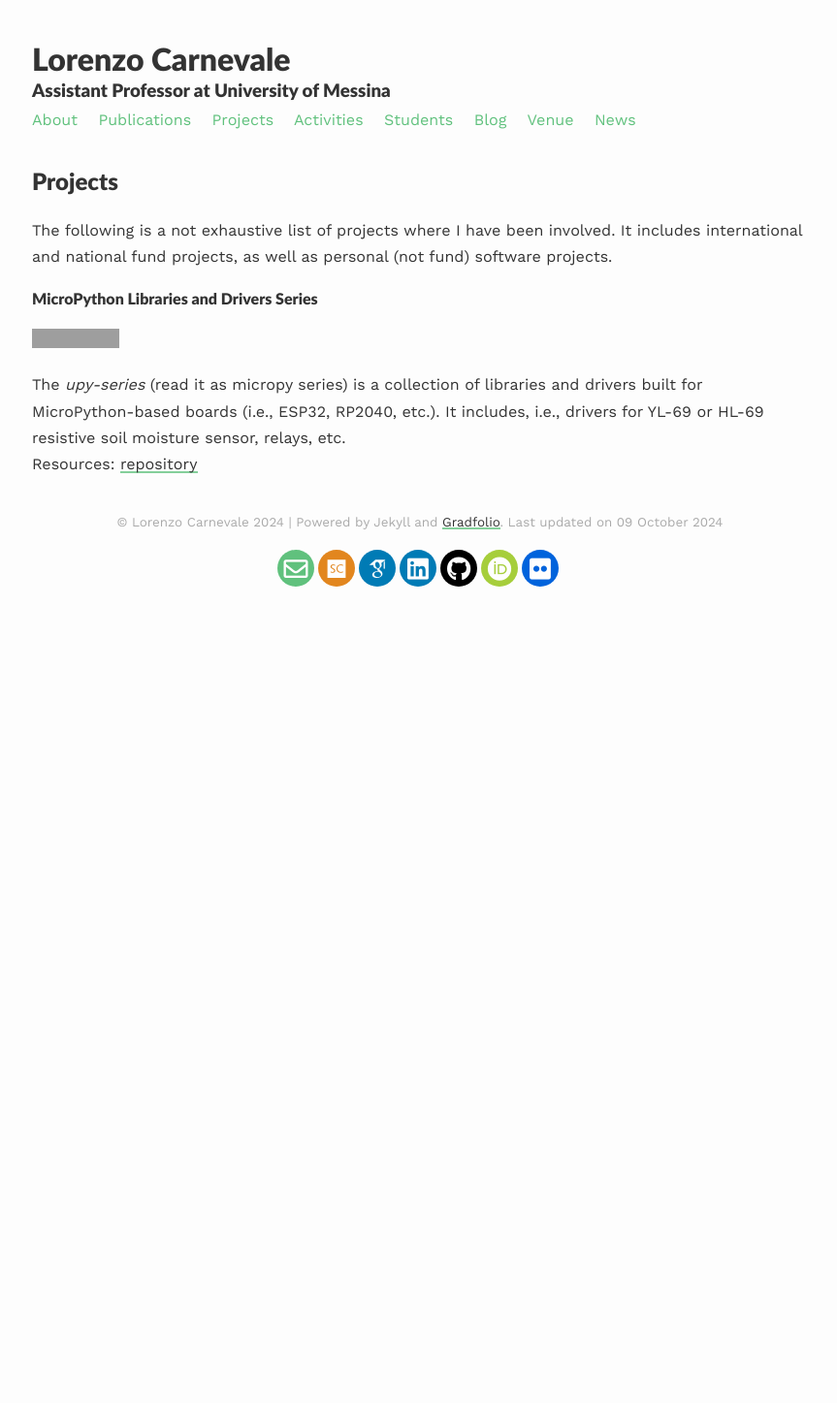
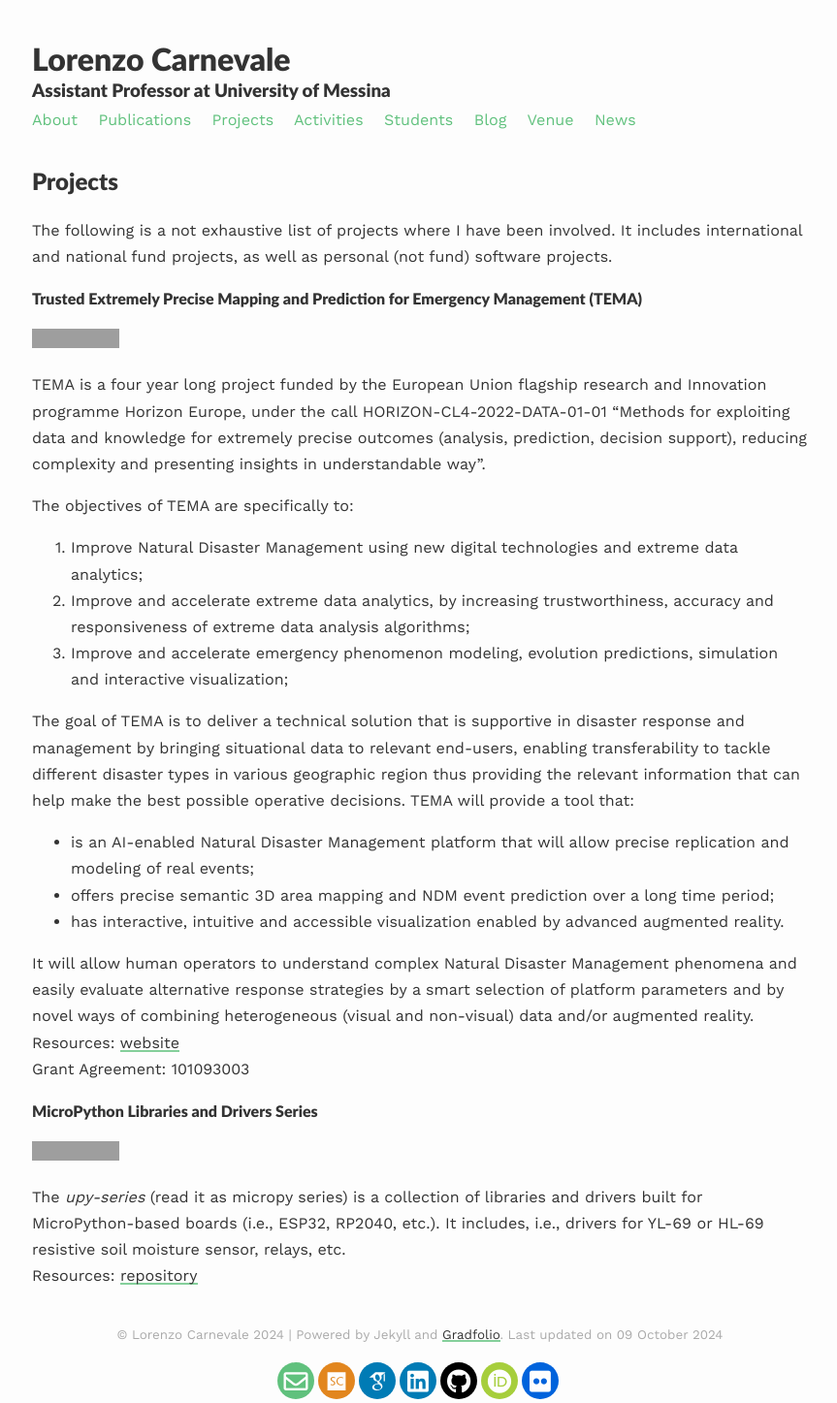
Before and after one commit to lcarnevale/lcarnevale.github.io, a Jekyll site: the page built from _pages/projects.md, in a window 1280 px wide. Shown: the whole page at 97% size, without its empty margins (207-1070 px from the left). Built offline with Jekyll 4.4.1, drawn with Linux system fonts in a browser that asks for light colours; nearby versions of some CDN libraries; some web fonts are replaced; before the commit the page ends 964 px from its top, so only the background shows below that; grey boxes are pictures that could not be loaded.

Commit message:
publish information on tema project

```diff
--- a/_pages/projects.md
+++ b/_pages/projects.md
@@ -8,8 +8,29 @@ published: true
 ## Projects
 The following is a not exhaustive list of projects where I have been involved. It includes international and national fund projects, as well as personal (not fund) software projects.
 
+#### Trusted Extremely Precise Mapping and Prediction for Emergency Management (TEMA)
+<img src="https://img.shields.io/badge/project-european-green">
+
+TEMA is a four year long project funded by the European Union flagship research and Innovation programme Horizon Europe, under the call HORIZON-CL4-2022-DATA-01-01 “Methods for exploiting data and knowledge for extremely precise outcomes (analysis, prediction, decision support), reducing complexity and presenting insights in understandable way”.
+
+The objectives of TEMA are specifically to:
+
+1. Improve Natural Disaster Management using new digital technologies and extreme data analytics;
+1. Improve and accelerate extreme data analytics, by increasing trustworthiness, accuracy and responsiveness of extreme data analysis algorithms;
+1. Improve and accelerate emergency phenomenon modeling, evolution predictions, simulation and interactive visualization;
+
+The goal of TEMA is to deliver a technical solution that is supportive in disaster response and management by bringing situational data to relevant end-users, enabling transferability to tackle different disaster types in various geographic region thus providing the relevant information that can help make the best possible operative decisions. TEMA will provide a tool that:
+
+- is an AI-enabled Natural Disaster Management platform that will allow precise replication and modeling of real events;
+- offers precise semantic 3D area mapping and NDM event prediction over a long time period;
+- has interactive, intuitive and accessible visualization enabled by advanced augmented reality.
+
+It will allow human operators to understand complex Natural Disaster Management phenomena and easily evaluate alternative response strategies by a smart selection of platform parameters and by novel ways of combining heterogeneous (visual and non-visual) data and/or augmented reality.<br>
+Resources: <a href="https://tema-project.eu">website</a><br>
+Grant Agreement: 101093003
+
 #### MicroPython Libraries and Drivers Series
-<img src="https://img.shields.io/badge/project-software-green">
+<img src="https://img.shields.io/badge/project-independent-green">
 
 The *upy-series* (read it as micropy series) is a collection of libraries and drivers built for MicroPython-based boards (i.e., ESP32, RP2040, etc.). It includes, i.e., drivers for YL-69 or HL-69 resistive soil moisture sensor, relays, etc.<br>
 Resources: <a href="https://github.com/lcarnevale/upy-series">repository</a>
```
